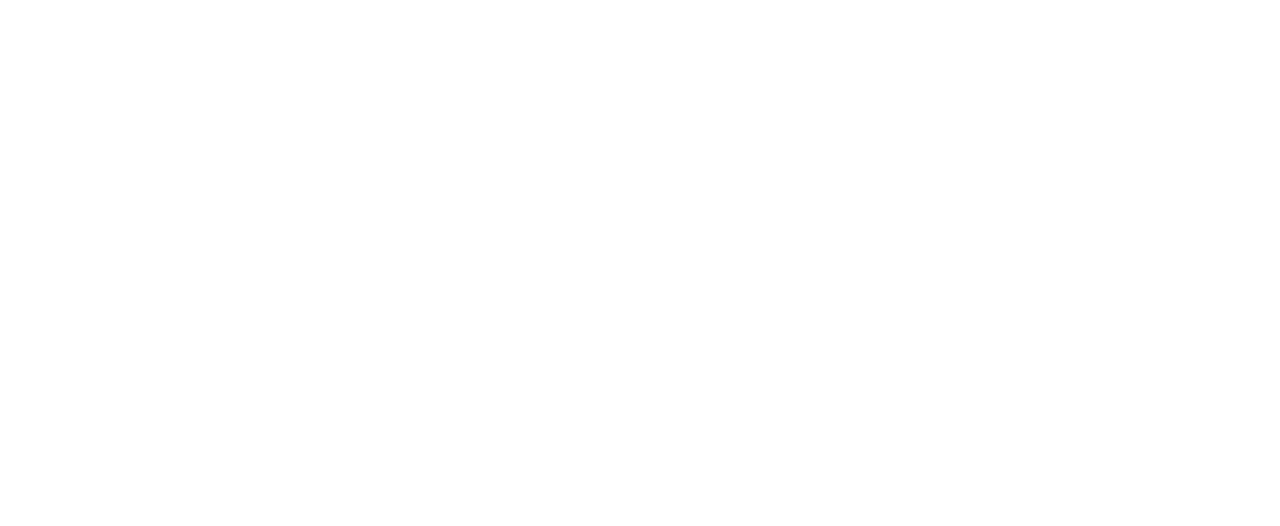
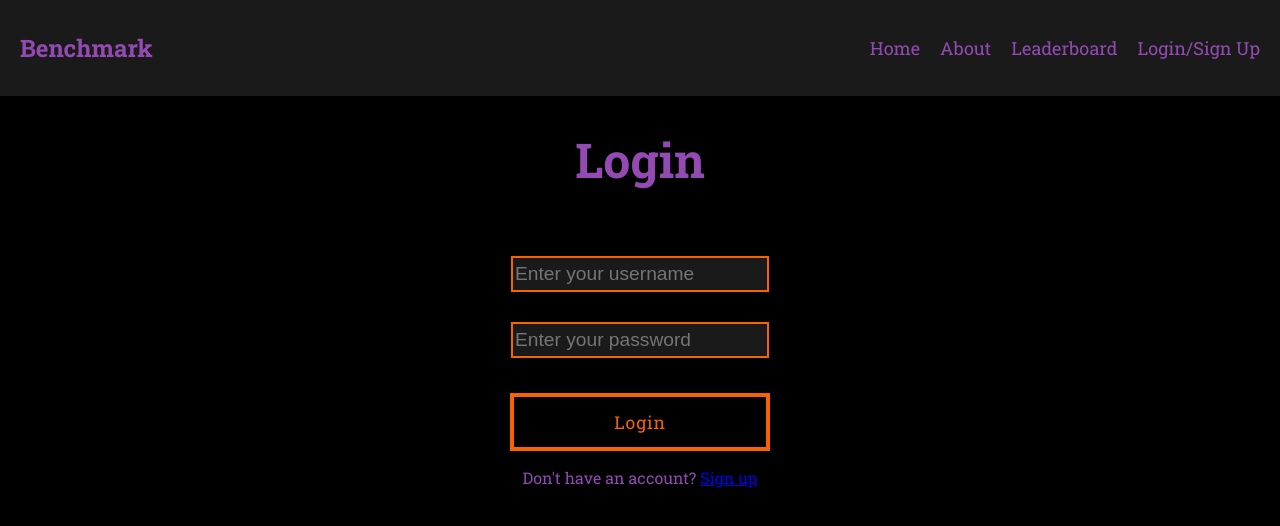
Before and after one commit to pushkar-gr/human-benchmark, a React (Create React App) app in the folder frontend/: page /login in a window 1280 px wide. Before the commit this address had no page. Shown: the top 526 px of the page. Built offline with nearby package versions, Linux system fonts and the light colour scheme; the HTML template or start-up script is replaced by a standard one.

Commit message:
add: login page

```diff
--- a/frontend/src/App.js
+++ b/frontend/src/App.js
@@ -5,6 +5,7 @@
 import ReactionTime from './pages/ReactionTime.js';
 import NumberMeomory from './pages/NumberMeomory.js';
 import SequenceMemory from './pages/SequenceMemory.js';
+import Login from './pages/Login.js';
 
 function App() {
     return (
@@ -17,6 +18,7 @@
                     <Route path="/test/reactiontime" element={<ReactionTime />} />
                     <Route path="/test/numbermemory" element={<NumberMeomory />} />
                     <Route path="/test/sequencememory" element={<SequenceMemory />} />
+                    <Route path="/login" element={<Login />}/>
                 </Routes>
             </Router>
         </div>
--- a/frontend/src/pages/Header.css
+++ b/frontend/src/pages/Header.css
@@ -1,12 +1,10 @@
 @import url('https://fonts.googleapis.com/css2?family=Roboto+Slab:wght@400;700&display=swap');
 
-/* General Styles */
 html,
 body {
     font-family: "Roboto Slab", sans-serif;
 }
 
-/* Header Styles */
 header {
     color: #934AB3;
     display: flex;
@@ -32,11 +30,7 @@
     font-size: 18px;
 }
 
-/* Test Grid Section */
 .mainHeader {
-    background-image: url(./../1.webp);
-    background-size: cover;
-    background-position: center;
-    background-repeat: no-repeat;
+    background: #1a1a1a;
     margin: 0;
 }
--- a/frontend/src/pages/Home.css
+++ b/frontend/src/pages/Home.css
@@ -1,10 +1,7 @@
 .main {
-    background-image: url(./../1.webp);
-    background-size: cover;
-    background-position: center;
-    background-repeat: no-repeat;
     height: 100%;
     margin: 0;
+    background: #000000;
 }
 
 .heading {
@@ -22,7 +19,6 @@
     justify-content: space-evenly;
     flex-wrap: wrap;
     width: auto;
-    /*padding: 0px 500px 0px 500px;*/
     display: grid;
     grid-template-columns: repeat(3, auto);
     column-gap: 100px;
--- a/frontend/src/pages/Login.css
+++ b/frontend/src/pages/Login.css
@@ -0,0 +1,38 @@
+.form-contain {
+    display: block;
+    text-align: center;
+    padding-bottom: 650px;
+    background: #000000;
+}
+.login {
+    color: #934AB3;
+
+}
+
+.login h1 {
+    margin-bottom: 50px;
+    font-size: 300%;
+}
+
+.login input {
+    margin: 15px;
+    width:250px;
+    height: 30px;
+    background: #1a1a1a;
+    border: 2px solid #F76301;
+    color: white;
+    font-size: 120%;
+}
+
+.submit-btn {
+    width: 260px;
+    margin-top: 20px;
+    font-size: 110%;
+}
+.submit-btn:focus{
+    outline: none;
+}
+
+.login input:focus {
+    outline: none;
+}
--- a/frontend/src/pages/Login.js
+++ b/frontend/src/pages/Login.js
@@ -0,0 +1,77 @@
+import React, { useState } from 'react';
+import { useNavigate } from 'react-router-dom';
+import Header from './Header';
+import './Login.css';
+
+function Login() {
+    const [username, setUsername] = useState('');
+    const [password, setPassword] = useState('');
+    const [error, setError] = useState('');
+    const navigate = useNavigate();
+
+    const handleSubmit = (e) => {
+        e.preventDefault();
+
+        fetch('http://localhost:5000/api/user/login', {
+            method: 'POST',
+            headers: {
+                'Content-Type': 'application/json',
+            },
+            body: JSON.stringify({ username, password }),
+        })
+            .then((response) => {
+                if (!response.ok) {
+                    return response.json().then((err) => {
+                        throw new Error(err.message);
+                    })
+                }
+                return response.json();
+            })
+            .then((data) => {
+                console.log(data);
+                navigate("/home");
+            })
+            .catch((error) => {
+                console.error('Error logging in:', error.message);
+                setError(error.message);
+            });
+    };
+
+    return (
+        <div className="main">
+            <Header />
+            <div className="form-contain">
+                <form className="login" onSubmit={handleSubmit}>
+                    <h1>Login</h1>
+                    {error && <p className="error-message">{error}</p>}
+                    <div className="form-group">
+                        <input
+                            type="text"
+                            id="username"
+                            value={username}
+                            onChange={(e) => { setUsername(e.target.value); setError("") }}
+                            placeholder="Enter your username"
+                            required
+                        />
+                    </div>
+                    <div className="form-group">
+                        <input
+                            type="password"
+                            id="password"
+                            value={password}
+                            onChange={(e) => { setPassword(e.target.value); setError("") }}
+                            placeholder="Enter your password"
+                            required
+                        />
+                    </div>
+                    <button type="submit" className="btn draw-border submit-btn">Login</button>
+                    <p>
+                        Don't have an account? <a href="/register">Sign up</a>
+                    </p>
+                </form>
+            </div>
+        </div>
+    );
+}
+
+export default Login;
```
Also changed, not shown: frontend/src/1.webp (deleted).
